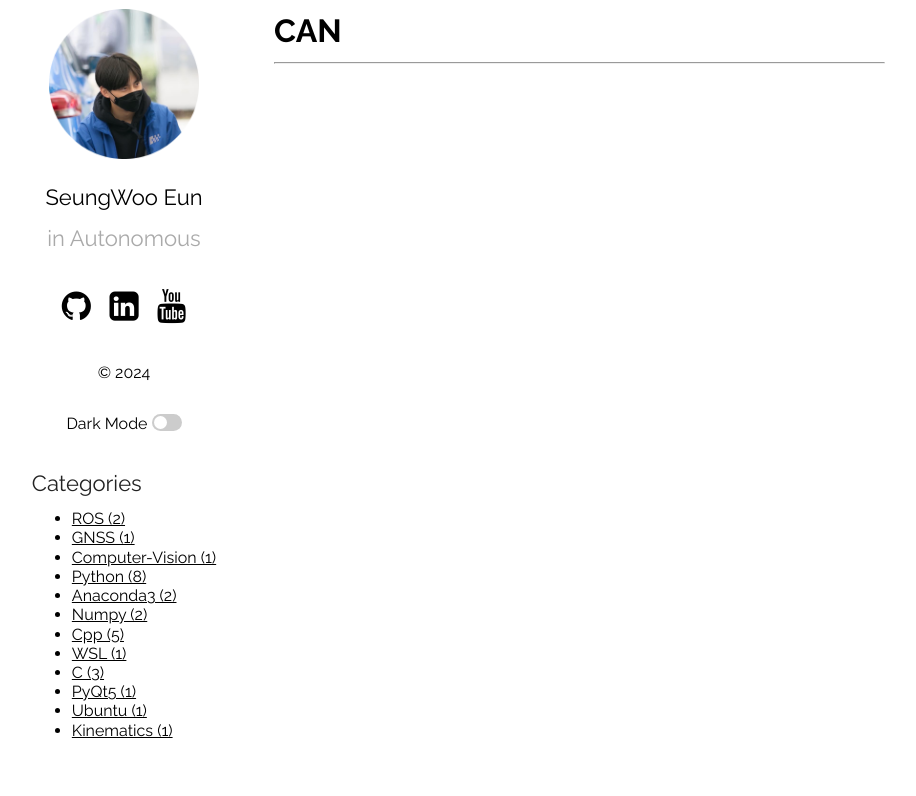
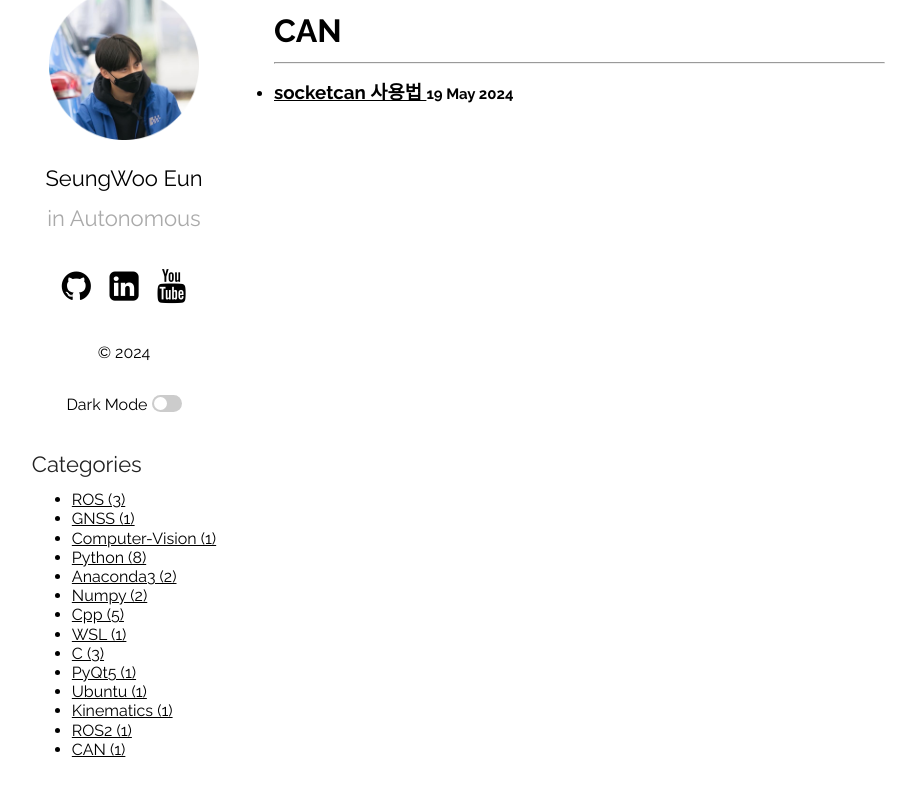
Before and after one commit to sweunwave/sweunwave.github.io, a Jekyll site: the page built from categories/CAN.md, in a window 1280 px wide. Shown: the top 796 px of the page, without its empty margins (61-977 px from the left). Built offline with Jekyll 4.4.1, drawn with Linux system fonts in a browser that asks for light colours.

Commit message:
edit post

```diff
--- a/_posts/24-05-19-socketcan 사용법.markdown
+++ b/_posts/24-05-19-socketcan 사용법.markdown
@@ -2,7 +2,7 @@
 layout: post can
 title:  "socketcan 사용법"
 date:   2024-05-19 21:03:36 +0530
-categories:
+categories: ROS ROS2 CAN
 ---
 자율주행 대회에서 CAN 개발을 맡게 되었다.
 
```
Also changed, not shown: other parts of _posts/24-05-19-socketcan 사용법.markdown (+0 -2 lines).
